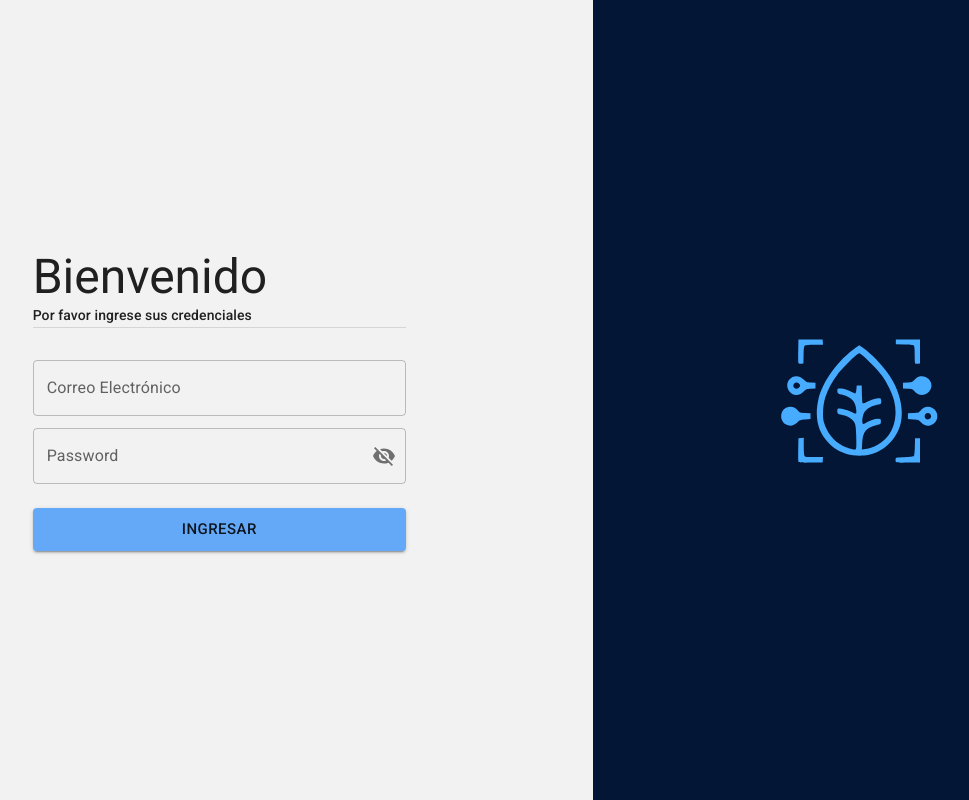
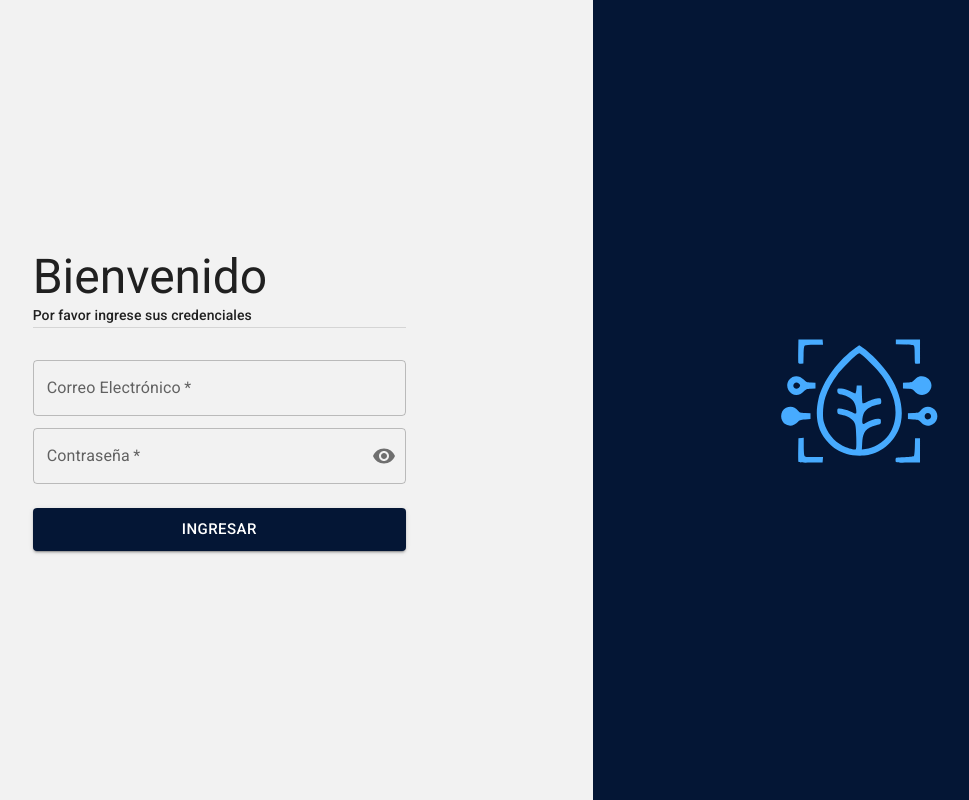
Before and after one commit to Jdiego06/iot-frontend, a React (Create React App) app: page /login in a window 1280 px wide. Shown: the whole page, without its empty margins (154-1123 px from the left). Built offline with nearby package versions, Linux system fonts and the light colour scheme.

Commit message:
Refactor: login

```diff
--- a/src/pages/Login.jsx
+++ b/src/pages/Login.jsx
@@ -1,7 +1,7 @@
 import React, { useState } from "react";
 import axios from "axios";
-import VisibilityIcon from "@mui/icons-material/Visibility";
-import VisibilityOffIcon from "@mui/icons-material/VisibilityOff";
+import { Visibility, VisibilityOff } from "@mui/icons-material";
+import Logo from "../assets/logo.svg";
 import { LoadingButton } from "@mui/lab";
 import {
   Grid,
@@ -14,34 +14,18 @@ import {
   useTheme,
 } from "@mui/material";
 
-import Logo from "../assets/logo.svg";
-
-import { ToastContainer, toast } from "react-toastify";
-
-import "react-toastify/dist/ReactToastify.css";
-
 export default function Login() {
   const theme = useTheme();
+  const [email, setEmail] = useState("");
+  const [password, setPassword] = useState("");
+  const [showPassword, setShowPassword] = useState(false);
+  const [passwordError, setPasswordError] = useState(false);
+  const [loading, setLoading] = useState(false);
 
-  const [values, setValues] = useState({
-    email: "",
-    pass: "",
-    showPass: false,
-  });
-
-  const [loading, setLoading] = useState(false);
-  const [passwordValidation, setPasswordValidation] = useState(false);
-
-  const handlePassVisibility = () => {
-    setValues({
-      ...values,
-      showPass: !values.showPass,
-    });
-  };
-
-  const handleSubmit = (email, password) => {
+  const handleSubmit = (event) => {
+    event.preventDefault();
     setLoading(true);
-    setPasswordValidation(false);
+    setPasswordError(false);
 
     const loginPayload = {
       email: email,
@@ -62,26 +46,26 @@ export default function Login() {
         //set token to axios common header
         // setAuthToken(token);
 
+        setTimeout(() => {
+          window.location.href = "/";
           setLoading(false);
-
-        setTimeout((window.location.href = "/"), 3000);
+        }, 300);
       })
-      .catch(
-        (err) => (
-          console.log(err), setLoading(false), setPasswordValidation(true)
-        )
-      );
+      .catch(() => {
+        setLoading(false);
+        setPasswordError(true);
+      });
   };
 
   return (
     <Grid height="100%" container>
       <Grid item xs={7}>
+        <form onSubmit={handleSubmit} style={{ height: "100%" }}>
           <Box
             height="100%"
             padding={"0 25% 0 25%"}
             display="flex"
             flexDirection={"column"}
-          // alignItems="center"
             justifyContent={"center"}
           >
             <Typography variant="h3">Bienvenido</Typography>
@@ -92,41 +76,34 @@ export default function Login() {
             <br />
 
             <TextField
-            error={false}
-            onChange={(e) => (values.email = e.target.value)}
+              required
+              onChange={(e) => setEmail(e.target.value)}
               label="Correo Electrónico"
               type="email"
-            name="email"
               margin="dense"
               variant="outlined"
-            fullWidth
               placeholder="Correo Electrónico"
             />
 
             <TextField
-            error={passwordValidation}
-            helperText={passwordValidation ? "Contraseña Incorrecta" : ""}
-            label="Password"
-            onChange={(e) => (values.pass = e.target.value)}
-            type={values.showPass ? "text" : "password"}
-            //name="password"
+              required
+              onChange={(e) => setPassword(e.target.value)}
+              label="Contraseña"
+              type={showPassword ? "text" : "password"}
               margin="dense"
-            fullWidth
               variant="outlined"
-            placeholder="Password"
+              placeholder="Contraseña"
+              error={passwordError}
+              helperText={passwordError ? "Contraseña incorrecta" : ""}
               InputProps={{
                 endAdornment: (
                   <InputAdornment position="end">
                     <IconButton
-                    onClick={handlePassVisibility}
+                      onClick={() => setShowPassword(!showPassword)}
                       aria-label="toggle password visibility"
                       edge="end"
                     >
-                    {values.showPass ? (
-                      <VisibilityIcon />
-                    ) : (
-                      <VisibilityOffIcon />
-                    )}
+                      {showPassword ? <VisibilityOff /> : <Visibility />}
                     </IconButton>
                   </InputAdornment>
                 ),
@@ -134,18 +111,19 @@ export default function Login() {
             />
 
             <LoadingButton
+              type="submit"
               sx={{ marginTop: "20px" }}
-            onClick={() => handleSubmit(values.email, values.pass)}
               size="large"
               loading={loading}
               variant="contained"
               fullWidth
-            disabled={!loading ? false : true}
-            color={passwordValidation ? "error" : "secondary"}
+              disabled={loading ? true : false}
+              color="primary"
             >
               Ingresar
             </LoadingButton>
           </Box>
+        </form>
       </Grid>
 
       <Grid item xs={5} bgcolor={theme.palette.primary.main}>
```
Lines whose indentation alone changed are shown as unchanged.
